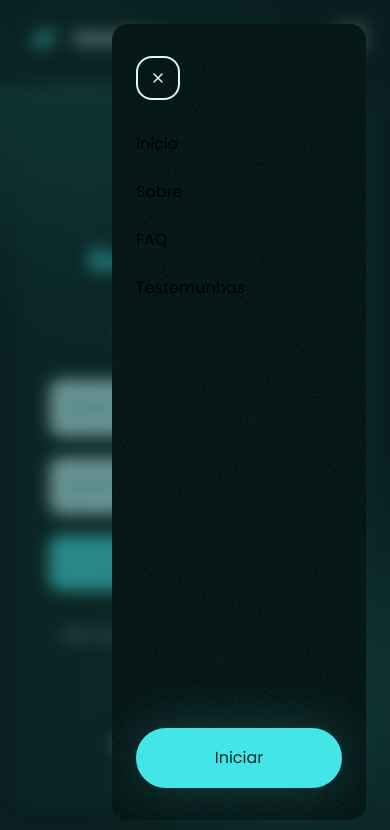
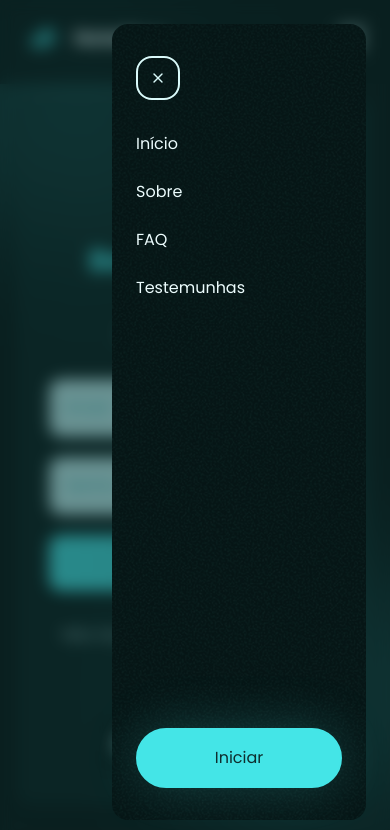
Before and after one commit to jonathanborgesss/project-noteflow, a React (Vite) app: page /login in a window 390 px wide. Both pictures are taken after a click on the button 352 px from the left and 38 px from the top of the page. Shown: the top 830 px of the page. Built offline with nearby package versions, Linux system fonts and the light colour scheme.

Commit message:
update links

```diff
--- a/src/components/sections/MobileMenu/MobileMenu.jsx
+++ b/src/components/sections/MobileMenu/MobileMenu.jsx
@@ -72,16 +72,14 @@ function MobileMenu() {
                   onClick={(e) => {
                     e.preventDefault();
                     if (window.location.pathname === "/") {
-                      // Se já está na home, faz scroll
                       const element = document.getElementById(link.href);
                       if (element)
                         element.scrollIntoView({ behavior: "smooth" });
                     } else {
-                      // Se não está na home, redireciona para home + scroll
                       navigate("/", { state: { scrollTo: link.href } });
                     }
                   }}
-                  className="hover:text-primary-500 transition-colors"
+                  className="text-primary-50 hover:text-primary-500 transition-colors"
                 >
                   {link.link}
                 </a>
--- a/src/components/sections/Navigation.jsx
+++ b/src/components/sections/Navigation.jsx
@@ -50,12 +50,10 @@ export default function Navigation() {
                     navigate(`/#${link.href}`);
                     e.preventDefault();
                     if (window.location.pathname === "/") {
-                      // Se já está na home, faz scroll
                       const element = document.getElementById(link.href);
                       if (element)
                         element.scrollIntoView({ behavior: "smooth" });
                     } else {
-                      // Se não está na home, redireciona para home + scroll
                       navigate("/", { state: { scrollTo: link.href } });
                     }
                   }}
```
